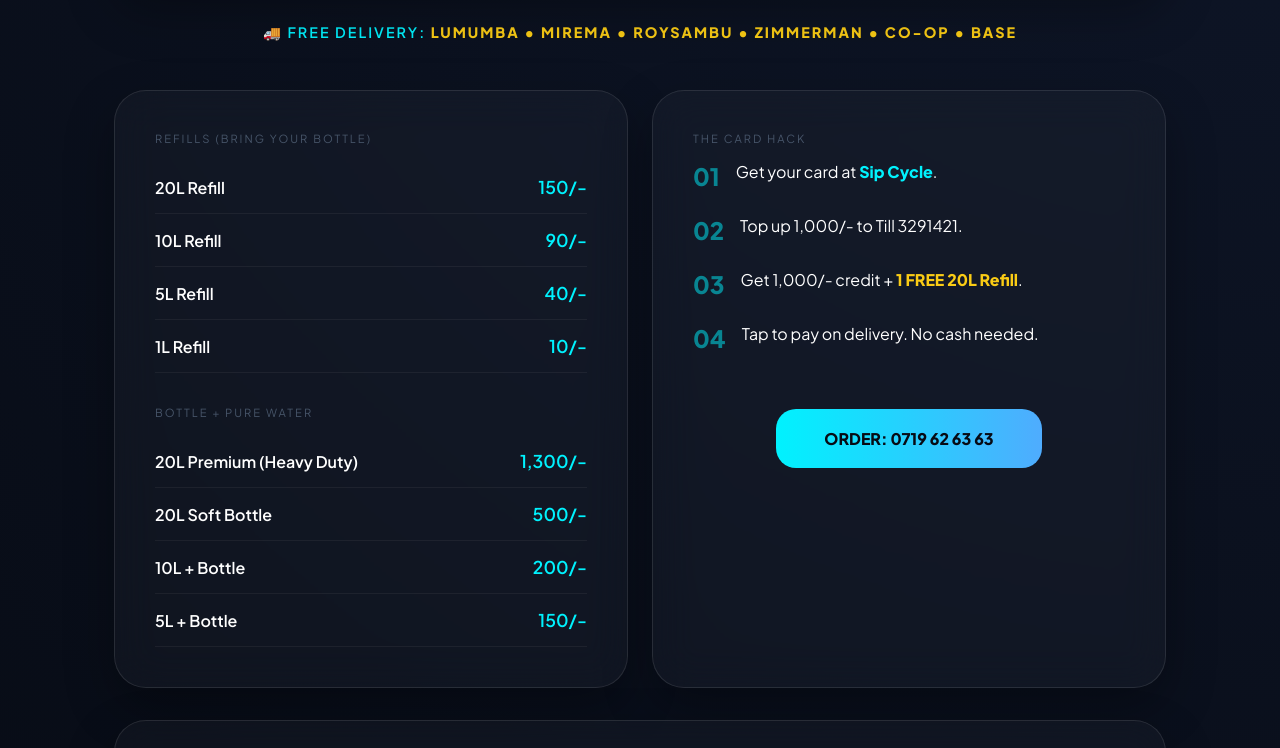
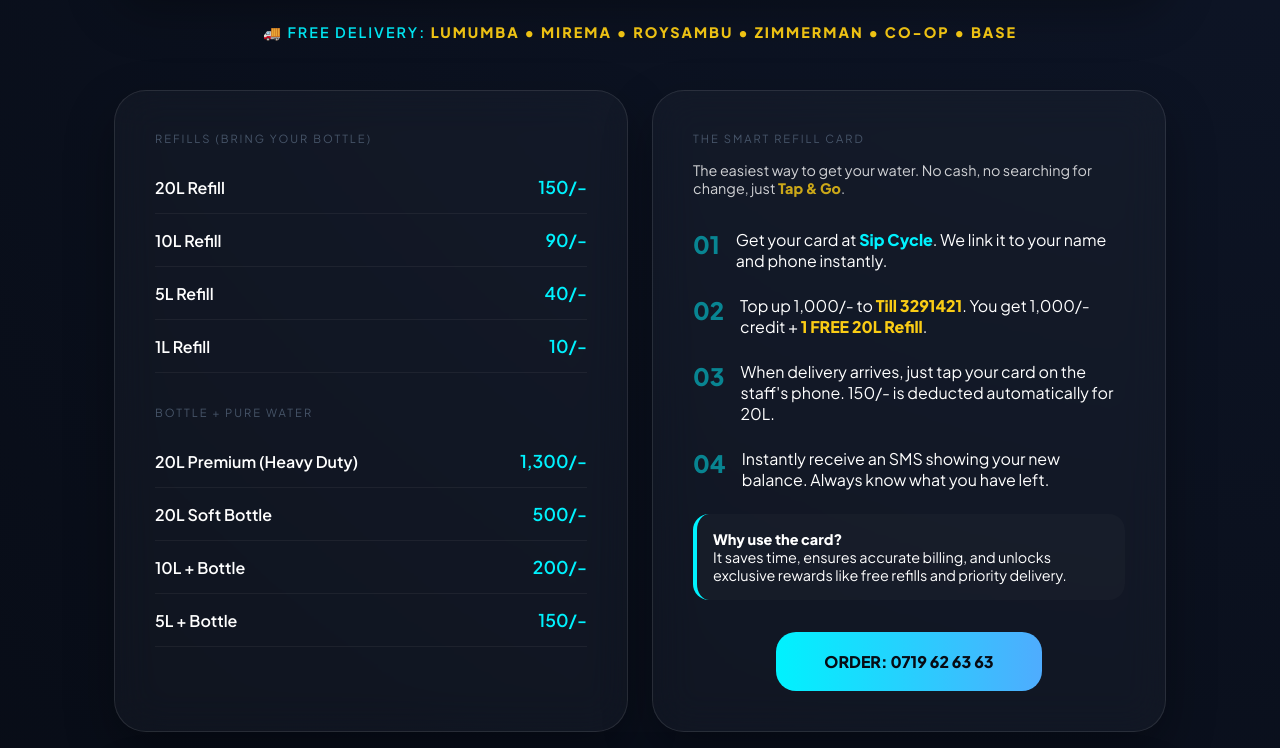
Before and after one commit to nexcomventures-blip/sipcycle-v3, a plain HTML site: page index.html in a window 1280 px wide. Shown: the part 529-1277 px from the top of the page. Drawn offline with Linux system fonts and the light colour scheme.

Commit message:
Added detailed description of how the Smart Refill Card works

```diff
--- a/index.html
+++ b/index.html
@@ -108,6 +108,8 @@
         a { color: var(--primary); text-decoration: none; font-weight: 700; transition: 0.3s; }
         a:hover { color: white; text-shadow: 0 0 10px var(--primary); }
 
+        .feature-box { margin-top: 1rem; padding: 1rem; background: rgba(255,255,255,0.02); border-radius: 16px; font-size: 0.9rem; border-left: 4px solid var(--primary); }
+
         footer { padding: 4rem; text-align: center; opacity: 0.8; font-size: 0.8rem; }
         footer a { border-bottom: 1px dashed var(--primary); }
     </style>
@@ -155,11 +157,18 @@
             </div>
 
             <div class='glass card-content'>
-                <span class='label'>The Card Hack</span>
-                <div class='step'><div class='step-n'>01</div><div>Get your card at <a href='https://www.google.com/maps/search/Papyrus+Apartments+Zimmerman+Nairobi/' target='_blank'>Sip Cycle</a>.</div></div>
-                <div class='step'><div class='step-n'>02</div><div>Top up 1,000/- to Till 3291421.</div></div>
-                <div class='step'><div class='step-n'>03</div><div>Get 1,000/- credit + <span class='highlight'>1 FREE 20L Refill</span>.</div></div>
-                <div class='step'><div class='step-n'>04</div><div>Tap to pay on delivery. No cash needed.</div></div>
+                <span class='label'>The Smart Refill Card</span>
+                <p style='font-size: 0.9rem; opacity: 0.8; margin-bottom: 2rem;'>The easiest way to get your water. No cash, no searching for change, just <span class='highlight'>Tap & Go</span>.</p>
+
+                <div class='step'><div class='step-n'>01</div><div>Get your card at <a href='https://www.google.com/maps/search/Papyrus+Apartments+Zimmerman+Nairobi/' target='_blank'>Sip Cycle</a>. We link it to your name and phone instantly.</div></div>
+                <div class='step'><div class='step-n'>02</div><div>Top up 1,000/- to <span class='highlight'>Till 3291421</span>. You get 1,000/- credit + <span class='highlight'>1 FREE 20L Refill</span>.</div></div>
+                <div class='step'><div class='step-n'>03</div><div>When delivery arrives, just tap your card on the staff's phone. 150/- is deducted automatically for 20L.</div></div>
+                <div class='step'><div class='step-n'>04</div><div>Instantly receive an SMS showing your new balance. Always know what you have left.</div></div>
+
+                <div class='feature-box'>
+                    <strong>Why use the card?</strong><br>
+                    It saves time, ensures accurate billing, and unlocks exclusive rewards like free refills and priority delivery.
+                </div>
 
                 <div style='text-align: center;'>
                     <a href='tel:0719626363' class='btn-main'>ORDER: 0719 62 63 63</a>
```
